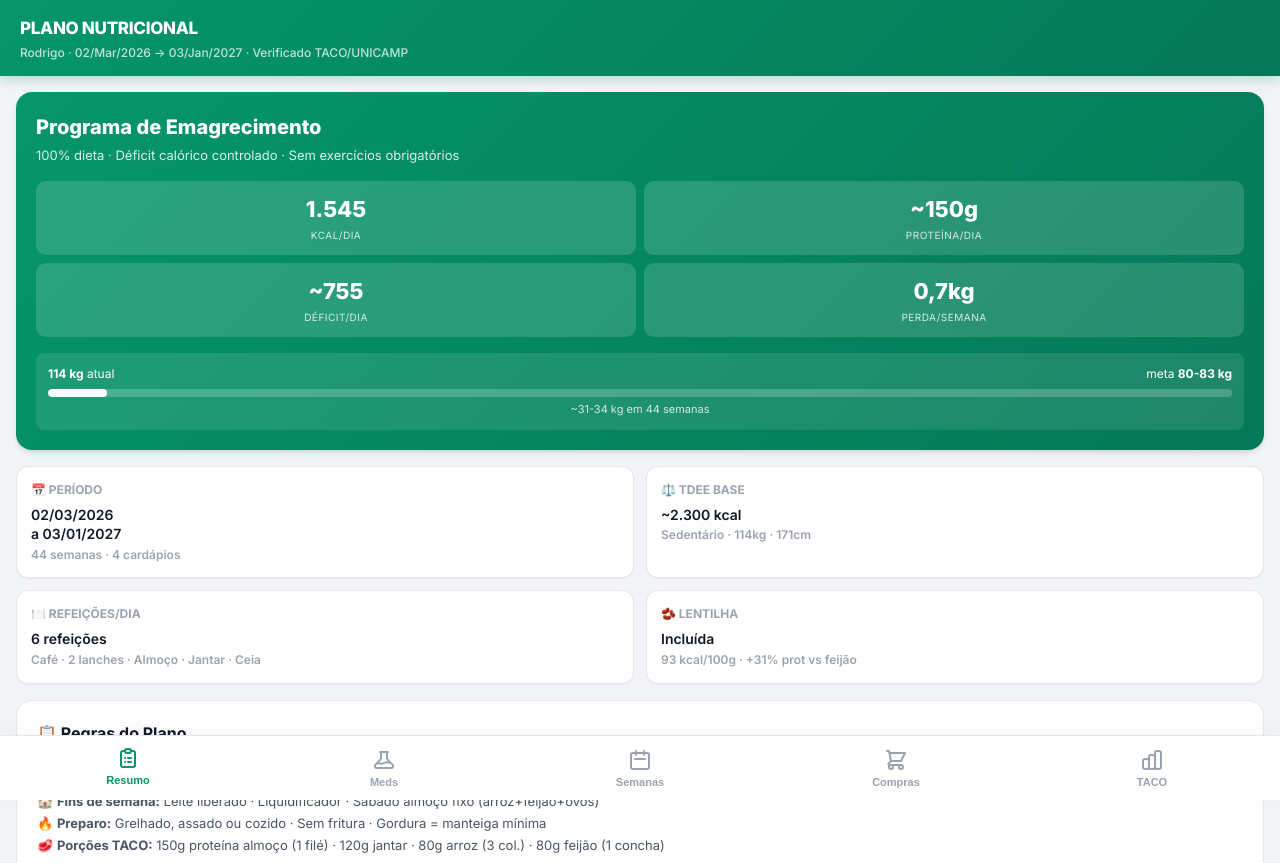
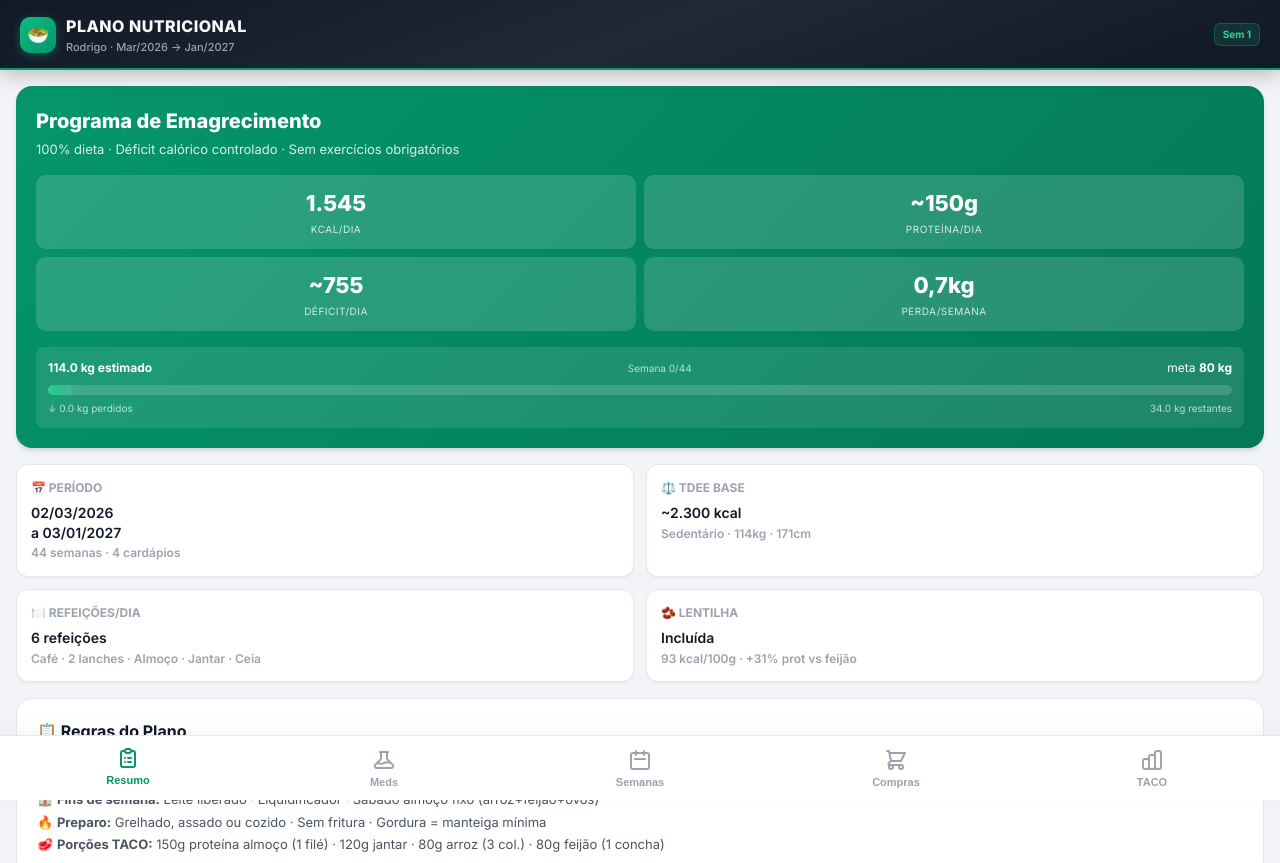
Before and after one commit to Rodrigoch98/planoalimentar, a plain HTML site: page index.html in a window 1280 px wide. Shown: the top 863 px of the page. Drawn offline with Linux system fonts and the light colour scheme.

Commit message:
Refactor header and progress bar styles

```diff
--- a/index.html
+++ b/index.html
@@ -316,20 +316,36 @@ body {
 /* Week cal styles moved to .week-selector above */
 
 
-/* Professional Header */
+/* Header with depth */
 .header {
-  background: linear-gradient(135deg, #059669, #047857);
-  padding: 16px 20px 14px;
+  background: linear-gradient(160deg, #111827 0%, #1F2937 50%, #111827 100%);
+  padding: 14px 20px 12px;
   position: sticky; top: 0; z-index: 100;
-  box-shadow: 0 2px 12px rgba(5,150,105,0.3);
+  box-shadow: 0 4px 20px rgba(0,0,0,0.25);
+  border-bottom: 2px solid #059669;
+}
+.header-inner {
+  display: flex; align-items: center; justify-content: space-between;
+}
+.header-left { display: flex; align-items: center; gap: 10px; }
+.header-icon {
+  width: 36px; height: 36px; border-radius: 10px;
+  background: linear-gradient(135deg, #10B981, #059669);
+  display: flex; align-items: center; justify-content: center;
+  font-size: 18px; box-shadow: 0 2px 8px rgba(16,185,129,0.4);
 }
 .header h1 {
-  font-size: 17px; font-weight: 800; color: white;
-  letter-spacing: -0.3px; display: flex; align-items: center; gap: 8px;
-}
-.header p {
-  font-size: 12px; color: rgba(255,255,255,0.75);
-  margin-top: 2px; font-weight: 500;
+  font-size: 16px; font-weight: 800; color: #F9FAFB;
+  letter-spacing: 0.5px;
+}
+.header-sub {
+  font-size: 11px; color: #9CA3AF; margin-top: 1px; font-weight: 500;
+}
+.header-badge {
+  font-size: 10px; font-weight: 700; padding: 3px 8px;
+  border-radius: 6px; background: rgba(16,185,129,0.15);
+  color: #34D399; border: 1px solid rgba(16,185,129,0.3);
+  white-space: nowrap;
 }
 
 /* Custom Week Navigator */
@@ -418,8 +434,23 @@ body {
   margin-top: 16px; background: rgba(255,255,255,0.1);
   border-radius: 8px; padding: 12px;
 }
-.progress-bar { height: 8px; background: rgba(255,255,255,0.2); border-radius: 4px; overflow: hidden; margin-top: 6px; }
-.progress-fill { height: 100%; background: white; border-radius: 4px; width: 0%; transition: width 1s ease; }
+.progress-bar {
+  height: 10px; background: rgba(255,255,255,0.15);
+  border-radius: 5px; overflow: hidden; margin-top: 8px;
+  position: relative;
+}
+.progress-fill {
+  height: 100%; border-radius: 5px; width: 0%;
+  transition: width 1.5s cubic-bezier(0.4, 0, 0.2, 1);
+  background: linear-gradient(90deg, #34D399, #10B981, #059669);
+  box-shadow: 0 0 8px rgba(52,211,153,0.5);
+  position: relative;
+}
+.progress-fill::after {
+  content: ''; position: absolute; right: 0; top: 0; bottom: 0; width: 20px;
+  background: linear-gradient(90deg, transparent, rgba(255,255,255,0.3));
+  border-radius: 0 5px 5px 0;
+}
 
 .resumo-grid {
   display: grid; grid-template-columns: 1fr 1fr; gap: 12px; margin-bottom: 16px;
@@ -445,8 +476,16 @@ body {
 <body>
 
 <div class="header">
-  <h1>PLANO NUTRICIONAL</h1>
-  <p>Rodrigo · 02/Mar/2026 → 03/Jan/2027 · Verificado TACO/UNICAMP</p>
+  <div class="header-inner">
+    <div class="header-left">
+      <div class="header-icon">🥗</div>
+      <div>
+        <h1>PLANO NUTRICIONAL</h1>
+        <div class="header-sub">Rodrigo · Mar/2026 → Jan/2027</div>
+      </div>
+    </div>
+    <div class="header-badge" id="headerBadge">Sem 1</div>
+  </div>
 </div>
 
 <div id="tab-resumo" class="tab-content active">
@@ -462,13 +501,17 @@ body {
       <div class="resumo-stat"><div class="resumo-stat-val">0,7kg</div><div class="resumo-stat-label">perda/semana</div></div>
     </div>
 
-    <div class="resumo-progress">
-      <div style="display:flex;justify-content:space-between;font-size:12px;">
-        <span><strong>114 kg</strong> atual</span>
-        <span>meta <strong>80-83 kg</strong></span>
+    <div class="resumo-progress" id="progressSection">
+      <div style="display:flex;justify-content:space-between;font-size:12px;align-items:baseline;">
+        <span><strong id="pesoAtual">114 kg</strong></span>
+        <span style="font-size:10px;opacity:0.7;" id="progressWeekLabel">Semana 0/44</span>
+        <span>meta <strong>80 kg</strong></span>
       </div>
       <div class="progress-bar"><div class="progress-fill" id="progressFill"></div></div>
-      <div style="text-align:center;font-size:11px;margin-top:4px;opacity:0.8;">~31-34 kg em 44 semanas</div>
+      <div style="display:flex;justify-content:space-between;font-size:10px;margin-top:6px;opacity:0.7;">
+        <span id="pesoLost">0 kg perdidos</span>
+        <span id="pesoRemain">~34 kg restantes</span>
+      </div>
     </div>
   </div>
 
@@ -660,9 +703,9 @@ body {
     <div class="list-cat">💊 SUPLEMENTOS (Mensal)</div>
     <div class="list-item"><strong>Whey 100% Pure Probiótica</strong><span>1 pote 900g (1 scoop = 33g = 130 kcal · ~27 doses)</span></div>
     <div class="list-item"><strong>Multivitamínico Growth</strong><span>1 cx 30 cp (1/dia)</span></div>
-    <div class="list-item"><strong>Ômega 3 Ultra Growth</strong><span>1 pote 75 cáps (2/dia = 37 dias)</span></div>
+    <div class="list-item"><strong>Ômega 3 Ultra Growth</strong><span>1 pote 75 cáps (1/dia = 75 dias)</span></div>
     <div class="list-item"><strong>Vitamina D3 2000UI</strong><span>1 frasco (1/dia no almoço)</span></div>
-    <div class="list-item"><strong>Magnésio Quelato Ecomev</strong><span>1 cx (2 cáps/dia = 500mg)</span></div>
+    <div class="list-item"><strong>Magnésio Quelato Ecomev</strong><span>1 cx (1 cáps/dia = 500mg)</span></div>
   </div>
 </div>
 
@@ -2818,12 +2861,12 @@ const MEDS_SCHEDULE = {
   ],
   "12:00": [
     { name: "Vit. D3", dose: "2000UI", cls: "med-pill-blue" },
-    { name: "Ômega 3", dose: "2 cáps", cls: "med-pill-blue" }
+    { name: "Ômega 3", dose: "1 cáps", cls: "med-pill-blue" }
   ],
   "20:00": [
     { name: "Cabergolina", dose: "0,5mg", cls: "med-pill-purple", extra: "QUA/SÁB" },
     { name: "Topiramato", dose: "100mg", cls: "med-pill-purple" },
-    { name: "Magnésio", dose: "2 cáps", cls: "med-pill-purple" }
+    { name: "Magnésio", dose: "1 cáps", cls: "med-pill-purple" }
   ]
 };
 
@@ -2922,6 +2965,8 @@ function navWeek(dir) {
   currentCycle = wc.cycle;
   currentDay = 'Segunda';
   renderWeeks();
+  const badge = document.getElementById('headerBadge');
+  if (badge) badge.textContent = 'Sem ' + wc.num;
 }
 
 function selectWeek(w) { currentWeek = w; currentDay = "Segunda"; renderWeeks(); }
@@ -3083,32 +3128,96 @@ function renderShop() {
   document.getElementById('shopContent').innerHTML = html;
 }
 
-// Inicialização
+// ============================================
+// AUTO-DETECT CURRENT WEEK AND DAY
+// ============================================
+function autoDetectWeek() {
+  const now = new Date();
+  const planStart = new Date(2026, 2, 2); // 02/Mar/2026 (month 0-indexed)
+  const planEnd = new Date(2027, 0, 3);   // 03/Jan/2027
+
+  const diffMs = now - planStart;
+  const diffDays = Math.floor(diffMs / (1000 * 60 * 60 * 24));
+
+  if (diffDays < 0) {
+    // Plan hasn't started yet — show week 1
+    return { weekIdx: 0, dayIdx: 0 };
+  }
+
+  if (diffDays >= 44 * 7) {
+    // Plan ended — show last week
+    return { weekIdx: 43, dayIdx: 6 };
+  }
+
+  const weekIdx = Math.floor(diffDays / 7);
+  const dayIdx = diffDays % 7; // 0=Monday ... 6=Sunday
+
+  return { weekIdx: Math.min(weekIdx, 43), dayIdx: Math.min(dayIdx, 6) };
+}
+
+// Set initial state from auto-detection
+const detected = autoDetectWeek();
+const detectedWeek = WEEKS_CALENDAR[detected.weekIdx];
+if (detectedWeek) {
+  currentWeek = detectedWeek.type;
+  currentCycle = detectedWeek.cycle;
+}
+currentDay = DAY_ORDER[detected.dayIdx] || 'Segunda';
+
+// ============================================
+// DYNAMIC WEIGHT PROGRESS
+// ============================================
+const WEIGHT_START = 114;
+const WEIGHT_GOAL = 80;
+const LOSS_PER_WEEK = 0.7;
+const TOTAL_WEEKS = 44;
+
+function updateProgress() {
+  const det = autoDetectWeek();
+  const weeksElapsed = det.weekIdx;
+  const weightLost = Math.min(weeksElapsed * LOSS_PER_WEEK, WEIGHT_START - WEIGHT_GOAL);
+  const currentWeight = WEIGHT_START - weightLost;
+  const totalToLose = WEIGHT_START - WEIGHT_GOAL;
+  const pctComplete = Math.min((weightLost / totalToLose) * 100, 100);
+
+  const pesoAtual = document.getElementById('pesoAtual');
+  const progressLabel = document.getElementById('progressWeekLabel');
+  const pesoLost = document.getElementById('pesoLost');
+  const pesoRemain = document.getElementById('pesoRemain');
+  const fill = document.getElementById('progressFill');
+  const badge = document.getElementById('headerBadge');
+
+  if (pesoAtual) pesoAtual.innerHTML = `<strong>${currentWeight.toFixed(1)} kg</strong> estimado`;
+  if (progressLabel) progressLabel.textContent = `Semana ${weeksElapsed}/44`;
+  if (pesoLost) pesoLost.textContent = `↓ ${weightLost.toFixed(1)} kg perdidos`;
+  if (pesoRemain) pesoRemain.textContent = `${(totalToLose - weightLost).toFixed(1)} kg restantes`;
+  if (badge) badge.textContent = `Sem ${weeksElapsed + 1}`;
+
+  // Animate progress bar
+  if (fill) {
+    fill.style.width = '0%';
+    requestAnimationFrame(() => {
+      requestAnimationFrame(() => {
+        fill.style.width = Math.max(pctComplete, 2) + '%';
+      });
+    });
+  }
+}
+
+// ============================================
+// INITIALIZATION
+// ============================================
 renderWeeks();
-
-// Progress bar animation on resumo
-setTimeout(() => {
-  const fill = document.getElementById('progressFill');
-  if (fill) fill.style.width = '0%'; // Will animate when visible
-}, 100);
-
-// Animate progress when resumo tab is shown
-const origShowTab = showTab;
+updateProgress();
+
+// Re-animate progress when switching to resumo tab
+const _origShowTab = showTab;
 showTab = function(id) {
-  origShowTab(id);
+  _origShowTab(id);
   if (id === 'resumo') {
-    setTimeout(() => {
-      const fill = document.getElementById('progressFill');
-      if (fill) fill.style.width = '0%';
-      requestAnimationFrame(() => { if (fill) fill.style.width = '5%'; });
-    }, 300);
+    setTimeout(updateProgress, 200);
   }
 };
-// Initial animation
-setTimeout(() => {
-  const fill = document.getElementById('progressFill');
-  if (fill) fill.style.width = '5%';
-}, 500);
 </script>
 
 </body>
```
